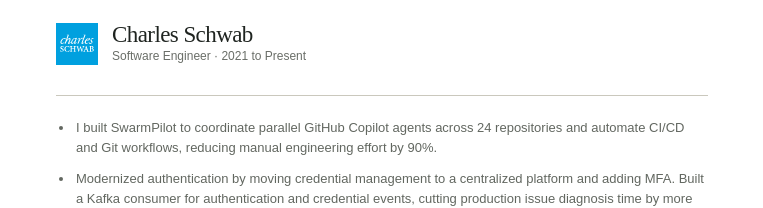
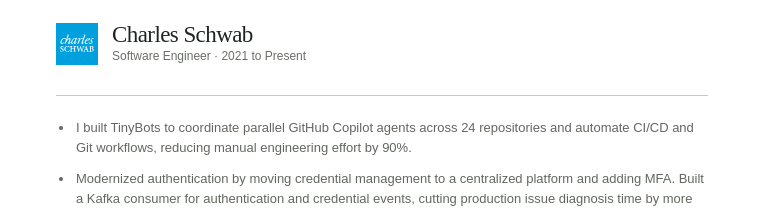
Before and after one commit to timwong101/my-portfolio, a React (Vite) app: page / in a window 1280 px wide. Shown: the part 1246-1454 px from the top of the page, without its empty margins (258-1021 px from the left). Built offline with nearby package versions, Linux system fonts and the light colour scheme; a web font is replaced by a local one.

Commit message:
Update resume PDF and rename SwarmPilot to TinyBots

```diff
--- a/src/App.tsx
+++ b/src/App.tsx
@@ -65,7 +65,7 @@
 ];
 
 const experienceHighlights = [
-  'I built SwarmPilot to coordinate parallel GitHub Copilot agents across 24 repositories and automate CI/CD and Git workflows, reducing manual engineering effort by 90%.',
+  'I built TinyBots to coordinate parallel GitHub Copilot agents across 24 repositories and automate CI/CD and Git workflows, reducing manual engineering effort by 90%.',
   'Modernized authentication by moving credential management to a centralized platform and adding MFA. Built a Kafka consumer for authentication and credential events, cutting production issue diagnosis time by more than 75%.',
   'Migrated an application’s entire frontend from ASP.NET MVC to Angular, built reusable UI components, and developed REST APIs.',
 ];
```
Also changed, not shown: 1 other file (tests, documents, lock files or other folders).
